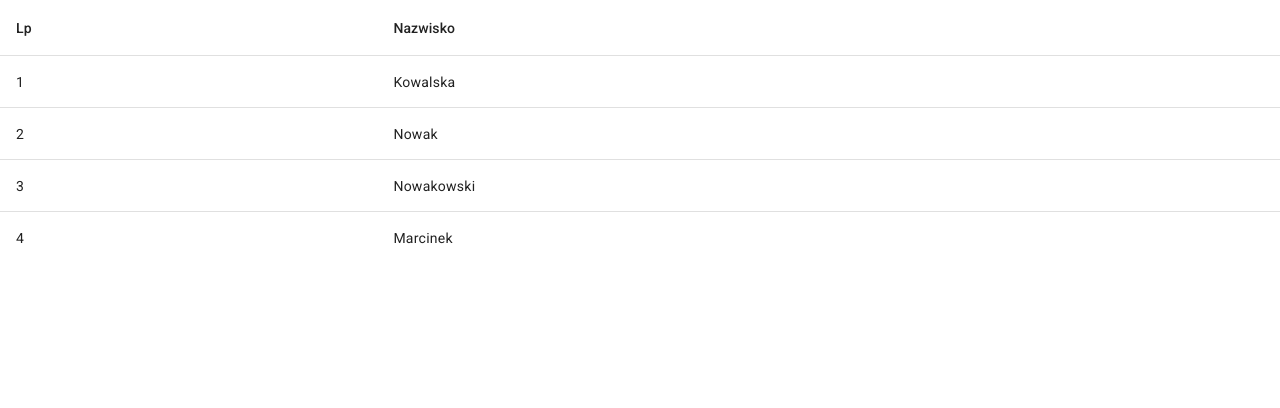
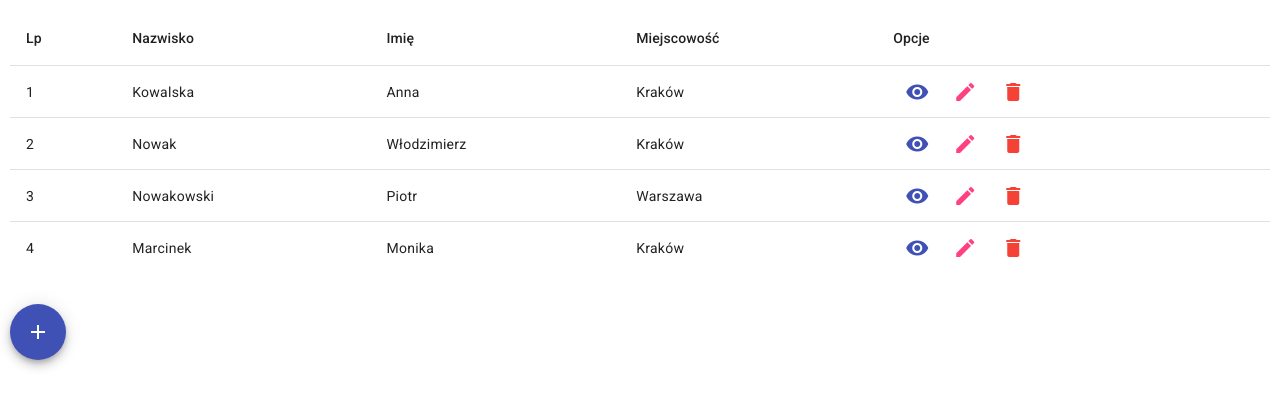
Before and after one commit to trenerit/app-contacts, an Angular app: page / in a window 1280 px wide. Shown: the top 408 px of the page. Built offline with nearby package versions, Linux system fonts and the light colour scheme.

Commit message:
add ng-template

```diff
--- a/src/app/contacts/contacts-list/contacts-list.component.html
+++ b/src/app/contacts/contacts-list/contacts-list.component.html
@@ -1,20 +1,56 @@
-<table mat-table [dataSource]="dataSource">
+<table *ngIf="dataSource.length > 0; else contactsAlert" mat-table [dataSource]="dataSource">
 
     <!--- Note that these columns can be defined in any order.
           The actual rendered columns are set as a property on the row definition" -->
 
-    <!-- Lp Column -->
+    <!-- Lp column -->
     <ng-container matColumnDef="lp">
       <th mat-header-cell *matHeaderCellDef> Lp </th>
       <td mat-cell *matCellDef="let element; let i = index"> {{ i + 1 }} </td>
     </ng-container>
 
-    <!-- Position Column -->
+    <!-- surname column -->
     <ng-container matColumnDef="surname">
       <th mat-header-cell *matHeaderCellDef> Nazwisko </th>
       <td mat-cell *matCellDef="let element"> {{ element.surname }} </td>
     </ng-container>
 
+    <!-- firstname column -->
+    <ng-container matColumnDef="firstname">
+      <th mat-header-cell *matHeaderCellDef> Imię </th>
+      <td mat-cell *matCellDef="let element"> {{ element.firstname }} </td>
+    </ng-container>
+
+    <!-- city column -->
+    <ng-container matColumnDef="city">
+      <th mat-header-cell *matHeaderCellDef> Miejscowość </th>
+      <td mat-cell *matCellDef="let element"> {{ element.city }} </td>
+    </ng-container>
+
+    <!-- action column -->
+    <ng-container matColumnDef="action">
+      <th mat-header-cell *matHeaderCellDef> Opcje </th>
+      <td mat-cell *matCellDef="let element">
+        <button mat-icon-button color="primary" matTooltip="Podgląd">
+          <mat-icon>visibility</mat-icon>
+        </button>
+        <button mat-icon-button color="accent" matTooltip="Edycja">
+          <mat-icon>edit</mat-icon>
+        </button>
+        <button mat-icon-button color="warn" matTooltip="Usuń">
+          <mat-icon>delete</mat-icon>
+        </button>
+      </td>
+    </ng-container>
+
     <tr mat-header-row *matHeaderRowDef="displayedColumns"></tr>
     <tr mat-row *matRowDef="let row; columns: displayedColumns;"></tr>
   </table>
+
+  <ng-template #contactsAlert>
+    <p class="info">Aktualnie brak kontaktów</p>
+  </ng-template>
+
+  <button mat-fab color="primary" matTooltip="Dodaj nowy kontakt">
+    <mat-icon>add</mat-icon>
+  </button>
--- a/src/app/contacts/contacts-list/contacts-list.component.scss
+++ b/src/app/contacts/contacts-list/contacts-list.component.scss
@@ -0,0 +1,14 @@
+button {
+    margin-top: 30px;
+}
+
+table button {
+    margin: 0;
+}
+
+.info {
+    color: navy;
+    text-align: center;
+    font-size: 2rem;
+    padding-top: 30px;
+}
--- a/src/app/contacts/contacts-list/contacts-list.component.ts
+++ b/src/app/contacts/contacts-list/contacts-list.component.ts
@@ -8,7 +8,7 @@ import { ContactModel } from '../../models/contact-model';
 })
 export class ContactsListComponent {
 
-  displayedColumns: string[] = ['lp', 'surname'];
+  displayedColumns: string[] = ['lp', 'surname', 'firstname', 'city', 'action'];
 
   dataSource: ContactModel[] = [
     {id: 1, firstname: 'Anna', surname: 'Kowalska', phoneNumber: '+48 123456789', email: 'email1@example.com', city: 'Kraków'},
--- a/src/styles.scss
+++ b/src/styles.scss
@@ -1,4 +1,4 @@
 /* You can add global styles to this file, and also import other style files */
 
 html, body { height: 100%; }
-body { margin: 0; font-family: Roboto, "Helvetica Neue", sans-serif; }
+body { margin: 10px; font-family: Roboto, "Helvetica Neue", sans-serif; }
```
Also changed, not shown: src/app/contacts/contacts.module.ts (+7 -2 lines).
